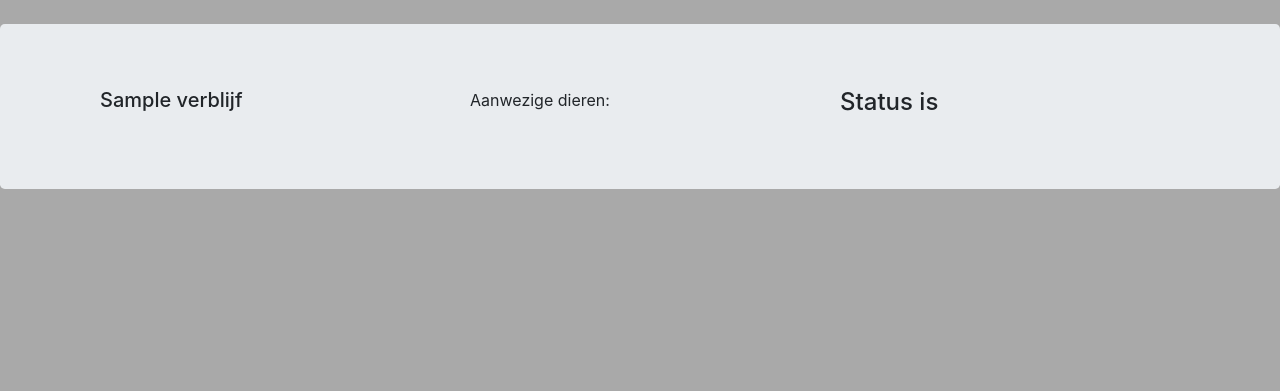
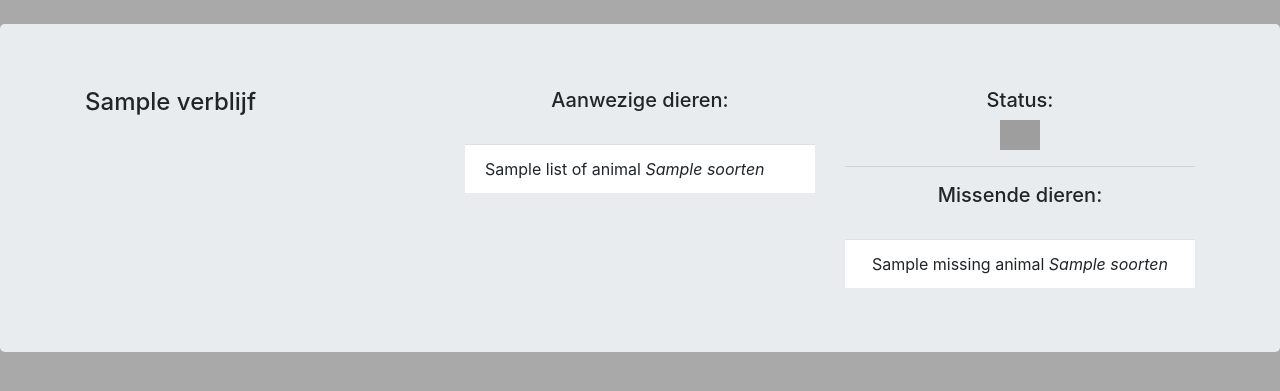
Before and after one commit to BastiaanMeijer278/Project-IoT, a Flask app: template Webapplicatie/templates/home.html in a window 1280 px wide. Shown: the part 56-447 px from the top of the page. Run offline with Flask 2, Linux system fonts and the light colour scheme; tables that the repository leaves empty hold one stand-in row (values such as "Sample post"); the template is opened without the code that fills it: values that come from a table or form of the project are taken from there, most other values are stand-ins (such as "Sample title", 1, 10 or a date in 2020); some libraries are stand-ins or nearby versions; grey boxes are pictures that could not be loaded.

Commit message:
Update home.html

```diff
--- a/Webapplicatie/templates/home.html
+++ b/Webapplicatie/templates/home.html
@@ -1,20 +1,41 @@
 {% extends 'base.html' %}
+{% block head %}
+<meta http-equiv="refresh" content="30">
+{% endblock %}
 {% block content %}
 {% for i in residence %}
 <br>
 <div class="jumbotron">
     <div class="container">
-        <div class="container">
-            <div class="row">
-                <div class="col-sm">
-                    <h5>{{ i.name }}</h5>
-                </div>
-                <div class="col-sm">
-                    Aanwezige dieren:
-                </div>
-                <div class="col-sm">
-                    <h4>Status is </h4>
-                </div>
+        <div class="row">
+            <div class="col-sm">
+                <h4>{{ i.name }}</h5>
+                <br>
+            </div>
+            <div class="col-sm">
+                <h5 style="text-align: center;">Aanwezige dieren:</h5>
+                <br>
+                <ul class="list-group list-group-flush">
+                {% for j in list_of_animals[i.id] %}
+                <li class="list-group-item">{{ j.name }} <span style="font-style: italic;">{{ soorten[j.soort] }}</span></li>
+                {% endfor %}
+                </ul>
+            </div>
+            <div class="col-sm" style="text-align: center;">
+                <h5> Status:</h5>
+                {% if missing_animals[i.id] == [] %}
+                <img src="static/checkmark.png" width="40" length="40">
+                {% else %}
+                <img src="static/error-message.gif" width="40" length="40">
+                {% endif %}
+                {% for j in missing_animals[i.id] %}
+                <hr>
+                <h5>Missende dieren:</h5>
+                <br>
+                <ul class="list-group list-group-flush">
+                    <li class="list-group-item">{{ j.name }} <span style="font-style: italic;">{{ soorten[j.soort] }}</span></li>
+                </ul>
+                {% endfor %}
             </div>
         </div>
     </div>
```
